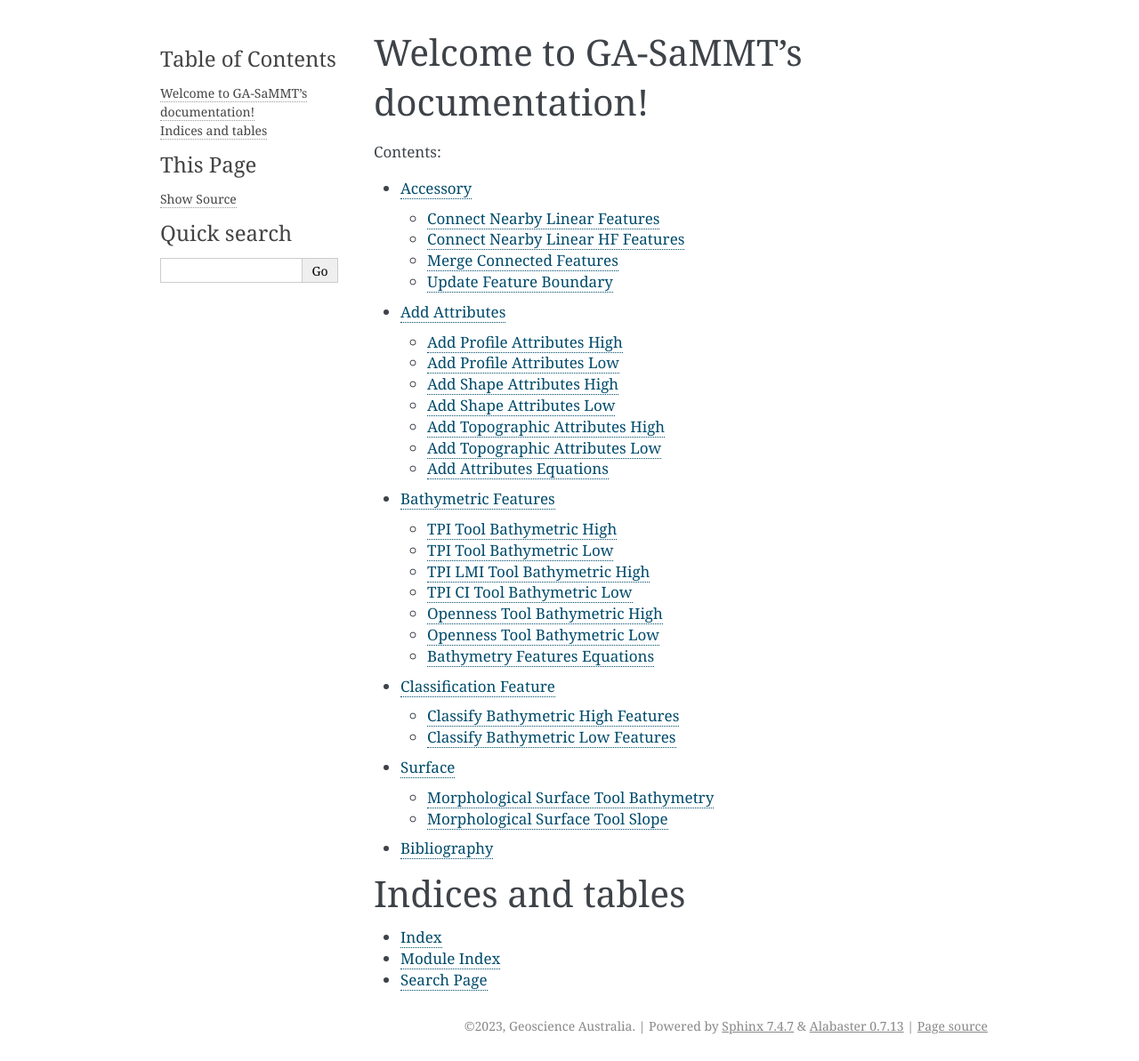
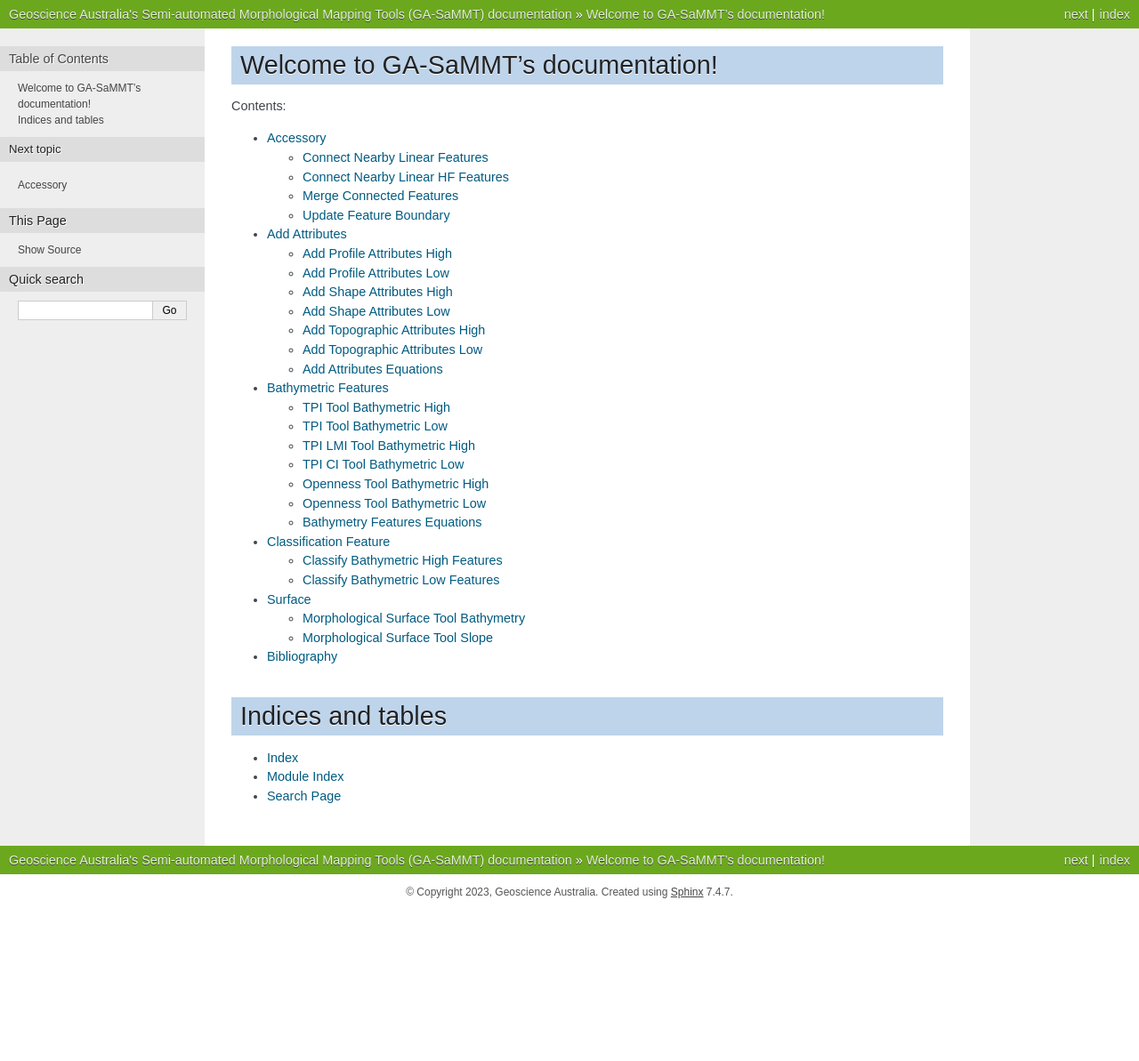
Before and after one commit to GeoscienceAustralia/GA-SaMMT, a Sphinx documentation site: the page built from docs/source/index.rst, in a window 1280 px wide. Shown: the whole page at 89% size. Built offline with Sphinx 7.4.7, drawn with Linux system fonts in a browser that asks for light colours; after the commit the page ends 1023 px from its top, so only the background shows below that.

Commit message:
Change theme for html outputs

```diff
--- a/docs/source/conf.py
+++ b/docs/source/conf.py
@@ -6,9 +6,9 @@
 # -- Project information -----------------------------------------------------
 # https://www.sphinx-doc.org/en/master/usage/configuration.html#project-information
 
-project = 'GA-SaMMT'
-copyright = '2023, Geoscience Australia'
-author = 'Geoscience Australia'
+project = "Geoscience Australia's Semi-automated Morphological Mapping Tools (GA-SaMMT)"
+copyright = "2023, Geoscience Australia"
+author = "Marine and Coastal Geoscience Team"
 
 # -- General configuration ---------------------------------------------------
 # https://www.sphinx-doc.org/en/master/usage/configuration.html#general-configuration
@@ -16,16 +16,17 @@ author = 'Geoscience Australia'
 extensions = [
     "sphinxcontrib.bibtex",
 ]
-bibtex_bibfiles = ['references.bib']
+bibtex_bibfiles = ["references.bib"]
 bibtex_reference_style = "author_year"
 
-templates_path = ['_templates']
+templates_path = ["_templates"]
 exclude_patterns = []
 
+# -- Options for LaTeX output -------------------------------------------------
 # latex_logo = "images/test-image.png"
 
 # -- Options for HTML output -------------------------------------------------
 # https://www.sphinx-doc.org/en/master/usage/configuration.html#options-for-html-output
 
-html_theme = 'alabaster'
-html_static_path = ['_static']
+html_theme = "nature"
+html_static_path = ["_static"]
```
